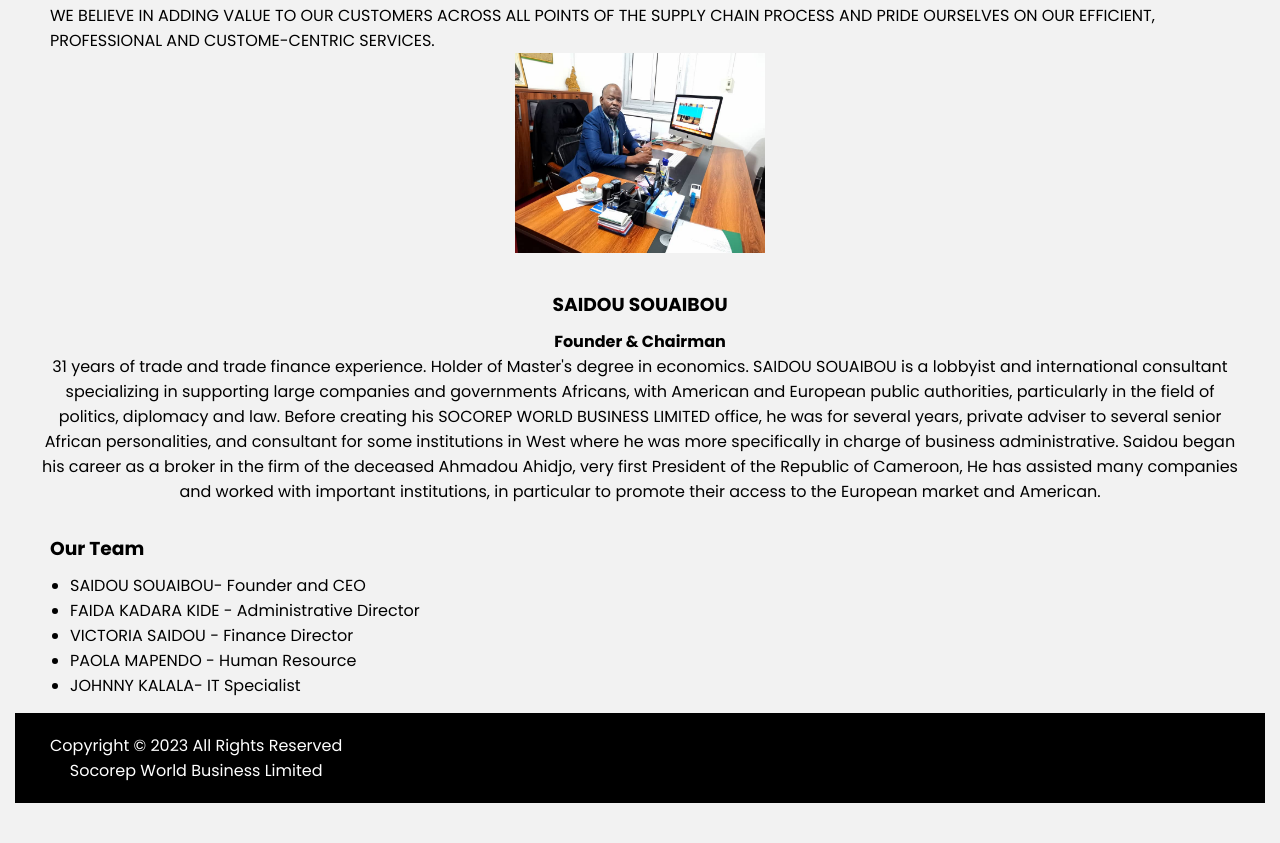
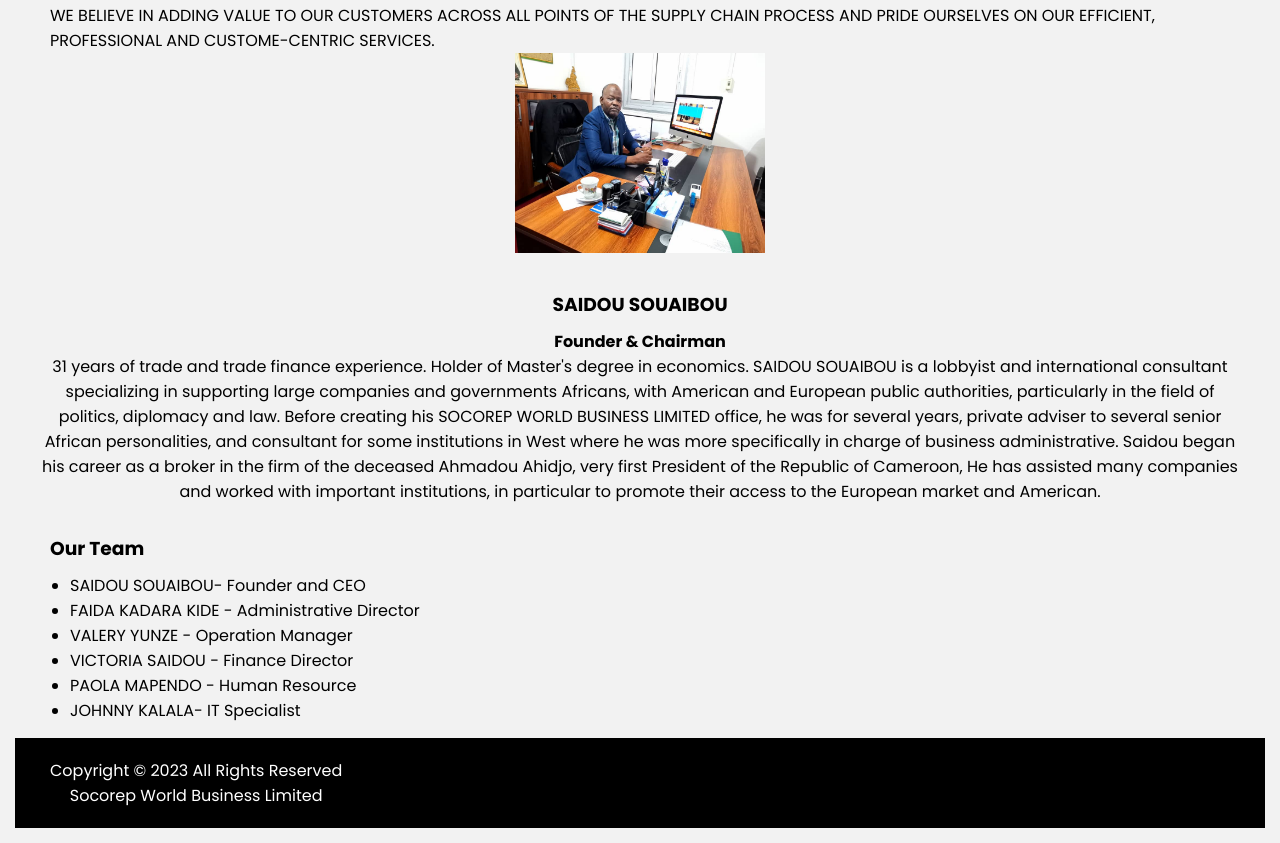
Before and after one commit to johnnykall/Socorep-website, a plain HTML site: page about us.html in a window 1280 px wide. Shown: the part 320-1163 px from the top of the page. Before the commit the page ends 1138 px from the top, so only its background shows below. Drawn offline with Linux system fonts and the light colour scheme.

Commit message:
Update about us.html
New Changes

```diff
--- a/about us.html
+++ b/about us.html
@@ -73,6 +73,7 @@
           <ul>
             <li>SAIDOU SOUAIBOU- Founder and CEO</li>
             <li>FAIDA KADARA KIDE - Administrative Director </li>
+              <li>VALERY YUNZE - Operation Manager </li>
             <li>VICTORIA SAIDOU - Finance Director</li>
             <li>PAOLA MAPENDO - Human Resource</li>
             <li>JOHNNY KALALA- IT Specialist</li>
```
